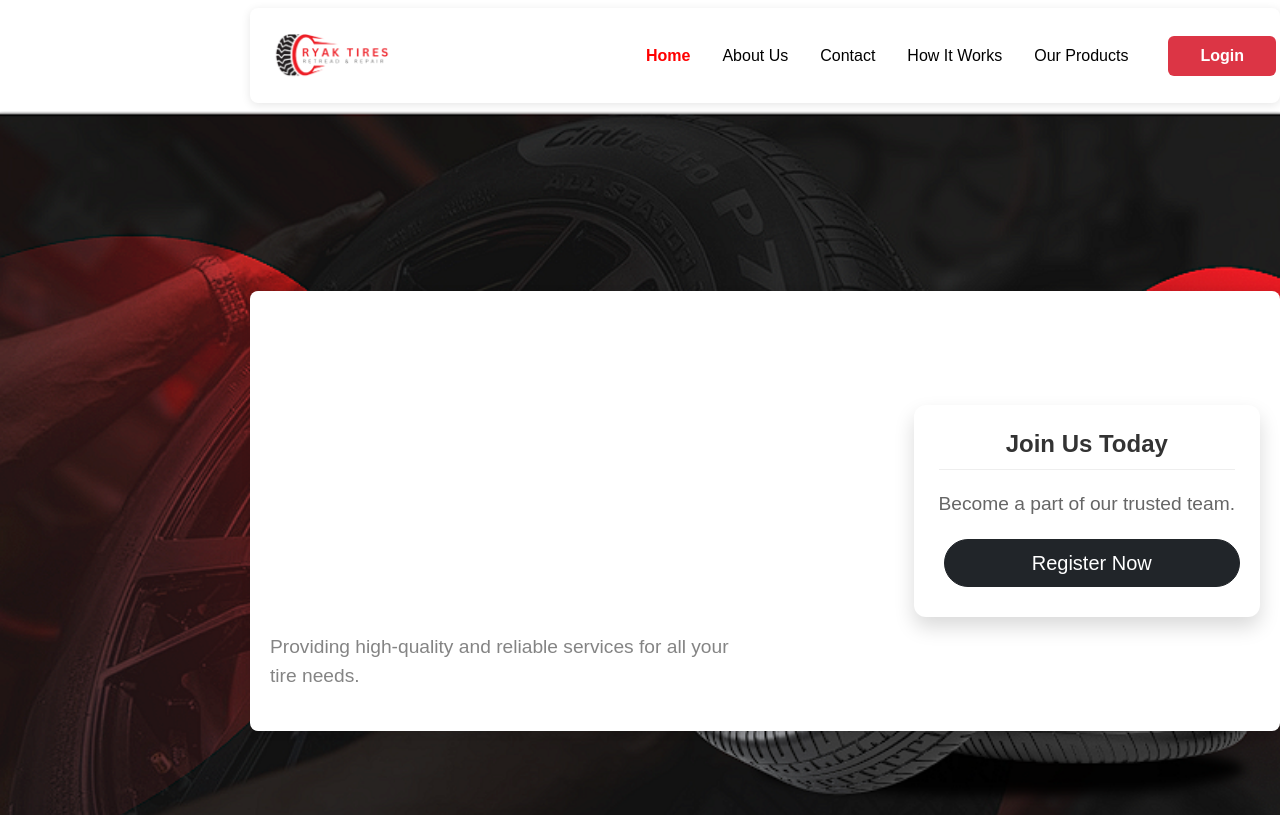
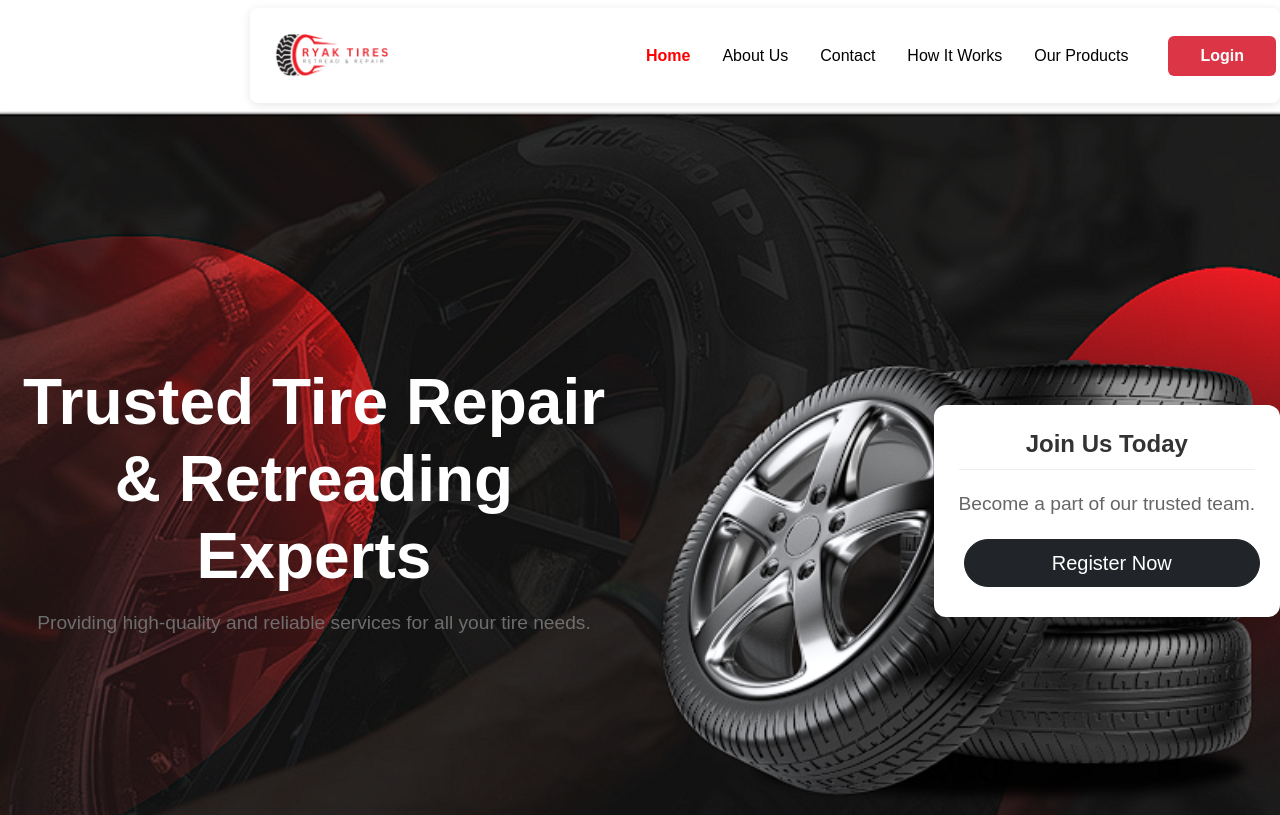
Before and after one commit to Hasindu071/tyre-repair-and-retreding-management-system, a React (Create React App) app in the folder frontend/: page / in a window 1280 px wide. Shown: the top 815 px of the page. Built offline with nearby package versions, Linux system fonts and the light colour scheme.

Commit message:
class name update

```diff
--- a/frontend/src/pages/HomePage.js
+++ b/frontend/src/pages/HomePage.js
@@ -74,7 +74,7 @@ const HomePage = () => {
         style={{ backgroundImage: `url(${background})` }}
       >
         <div className="overlay"></div>
-        <div className="container">
+        <div className="container-home">
           <div className="row align-items-center">
             {/* Left Side - Hero Text */}
             <div className="col-md-6">
--- a/frontend/src/styles/HomePage.css
+++ b/frontend/src/styles/HomePage.css
@@ -15,7 +15,11 @@ body {
   color: white;
 }
 
-
+.container-home {
+  position: relative;
+  z-index: 1;
+  text-align: center;
+}
 
 /* Hero Title */
 .hero-title {
```
